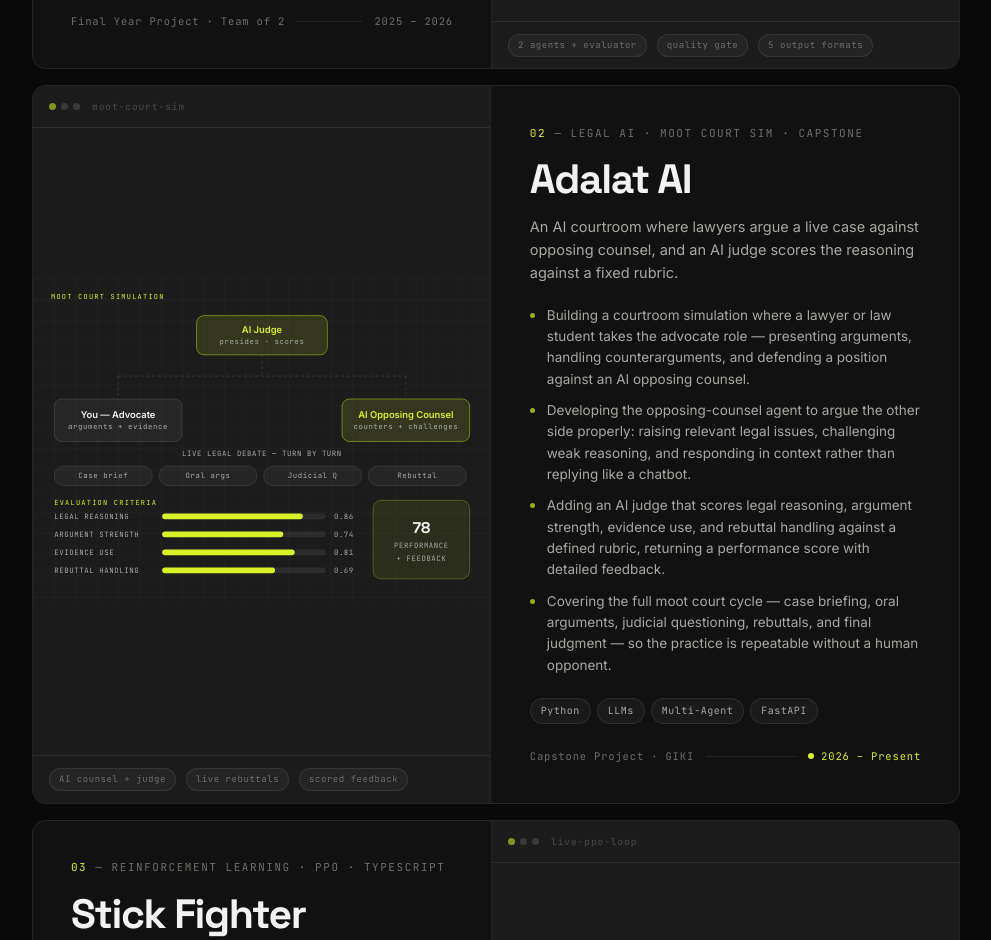
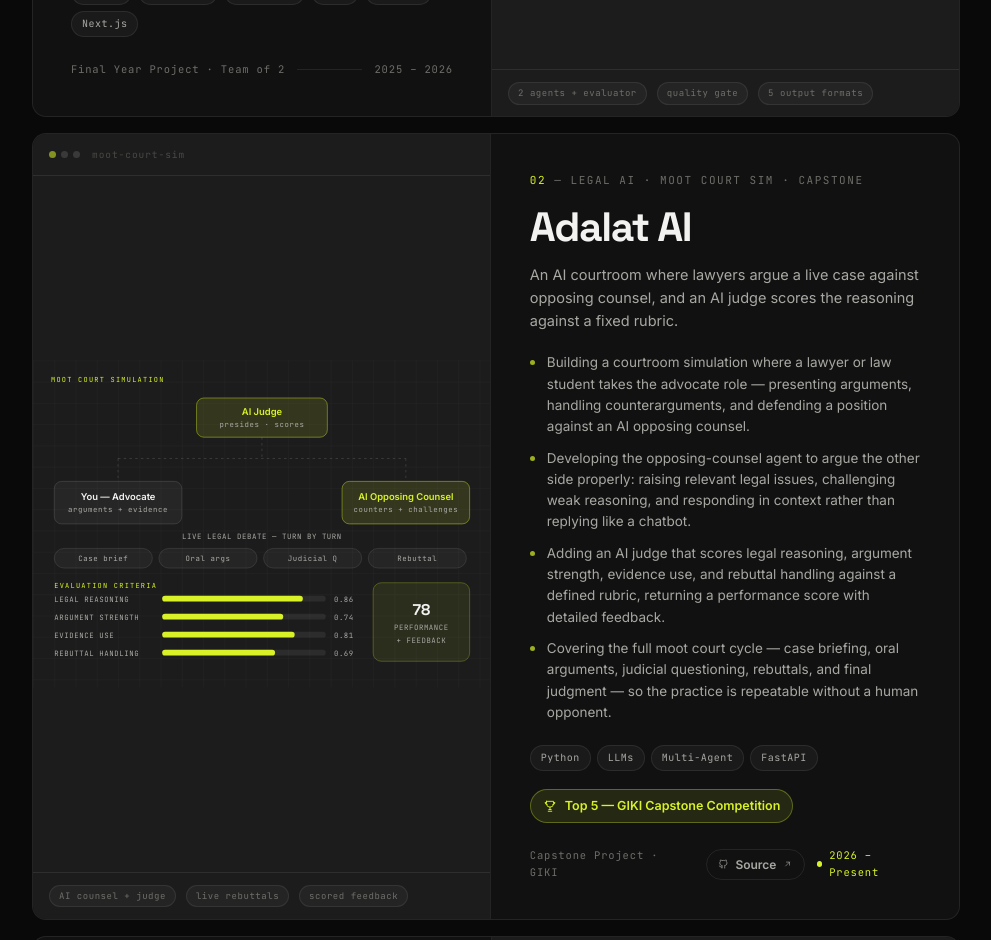
Before and after one commit to farhan-hash404/Final_PortFolio, a React (Vite) app: page / in a window 1280 px wide. Shown: the part 1860-2800 px from the top of the page, without its empty margins (276-1267 px from the left). Built offline with nearby package versions, Linux system fonts and the light colour scheme.

Commit message:
CV Updation_1

```diff
--- a/src/components/ProjectVisual.jsx
+++ b/src/components/ProjectVisual.jsx
@@ -222,6 +222,103 @@ function FactoryVisual() {
       {/* The query itself, travelling the pipeline end to end. Drawn last
           so it rides over the nodes it passes through. */}
       <Packet track="M88 80 V 266 H 160 V 134 H 270 V 327 H 370 V 91" />
+    </Frame>
+  )
+}
+
+/* ------------------------------------------------------------------ */
+/* 03 — Dev Signal: mine forums → 2-pass Gemini → scored ideas + PRDs   */
+/* ------------------------------------------------------------------ */
+function SignalVisual() {
+  const outputs = ['Pain points', 'Product ideas', 'PRD docs', 'Trends']
+  const scores = [
+    { l: 'SEVERITY', v: 0.82 },
+    { l: 'FREQUENCY', v: 0.66 },
+    { l: 'MARKET OPPORTUNITY', v: 0.74 },
+    { l: 'SENTIMENT', v: 0.58 },
+  ]
+
+  return (
+    <Frame
+      w={560}
+      h={400}
+      label="Dev Signal pipeline: async scrapers over developer forums feeding a two-pass Gemini synthesis that produces scored pain points, product ideas and PRDs"
+      caption="discovery-pipeline"
+      foot={['async scrapers', '2-pass Gemini', 'PRD per idea']}
+    >
+      <text x="22" y="26" className="pv__cap">
+        MINE → SYNTHESISE → SPEC
+      </text>
+
+      {/* rails */}
+      <Wire d="M154 67 H 176 V 100 H 196" />
+      <Wire d="M154 125 H 176 V 100" />
+      <Wire d="M272 124 V 146" />
+      <Wire d="M272 194 V 216" />
+      <Wire d="M348 237 H 372 V 91" />
+
+      {/* sources */}
+      <Node x="22" y="46" w="132" h="42" title="Reddit" sub="r/webdev · r/SaaS" />
+      <Node x="22" y="104" w="132" h="42" title="Stack Overflow" sub="API search" />
+
+      {/* two-pass synthesis */}
+      <Node x="196" y="76" w="152" h="48" title="Gemini Pass 1" sub="extract pain points" hot />
+      <Node x="196" y="146" w="152" h="48" title="Gemini Pass 2" sub="ideas + PRD" hot />
+      <Node x="196" y="216" w="152" h="42" title="Postgres" sub="persisted" />
+
+      {/* surfaced outputs */}
+      <text x="392" y="60" className="pv__cap">
+        SURFACED AS
+      </text>
+      {outputs.map((o, i) => {
+        const y = 76 + i * 38
+        return (
+          <g key={o}>
+            <Flow d={`M372 ${y + 15} H 392`} delay={i * 0.12} />
+            <Chip x={392} y={y} w={146} h={30} label={o} hot={i === 0} />
+          </g>
+        )
+      })}
+
+      {/* scoring */}
+      <text x="22" y="252" className="pv__cap">
+        EVERY PAIN POINT SCORED
+      </text>
+      {scores.map((s, i) => (
+        <g key={s.l} transform={`translate(22 ${264 + i * 22})`}>
+          <text x="0" y="9" className="pv__s">
+            {s.l}
+          </text>
+          <rect x="152" y="2" width="180" height="7" rx="3.5" fill="rgba(255,255,255,.07)" />
+          <rect
+            x="152"
+            y="2"
+            height="7"
+            rx="3.5"
+            fill="#d9f227"
+            className="pv__bar"
+            style={{ '--w': `${180 * s.v}px`, animationDelay: `${i * 0.16}s` }}
+          />
+          <text x="342" y="9" className="pv__s">
+            {s.v.toFixed(2)}
+          </text>
+        </g>
+      ))}
+
+      <text x="392" y="272" className="pv__s">
+        4–6 PAIN POINTS
+      </text>
+      <text x="392" y="290" className="pv__s">
+        3–5 IDEAS PER RUN
+      </text>
+      <text x="392" y="316" className="pv__s">
+        FULL PRD WRITTEN
+      </text>
+      <text x="392" y="334" className="pv__s">
+        FOR EACH IDEA
+      </text>
+
+      <Packet track="M154 67 H 176 V 100 H 272 V 258 H 372 V 91" />
     </Frame>
   )
 }
@@ -608,6 +705,7 @@ function ChurnVisual() {
 const registry = {
   factory: FactoryVisual,
   court: CourtVisual,
+  signal: SignalVisual,
   scan: ScanVisual,
   ppo: PPOVisual,
   churn: ChurnVisual,
--- a/src/data/content.js
+++ b/src/data/content.js
@@ -34,10 +34,10 @@ export const sections = [
 export const hero = {
   badge: {
     icon: 'trophy',
-    text: 'Selected for the',
-    highlight: 'AI / Agentic AI Capstone Program',
-    tail: 'at GIKI',
-    action: { label: 'View', href: '#experience' },
+    text: 'Adalat AI —',
+    highlight: 'Top 5, GIKI Capstone Competition',
+    tail: '· Advanced AI / Agentic Bootcamp',
+    action: { label: 'View', href: '#projects' },
   },
   // The name is the headline now; the tagline sits under it as support.
   tagline: ['I design and deploy', 'multi-agent AI systems', '— from prototype to production.'],
@@ -55,13 +55,13 @@ export const hero = {
   ],
   stats: [
     { value: '1+', label: 'Years hands-on' },
-    { value: '7', label: 'Projects built' },
+    { value: '6', label: 'Projects built' },
   ],
   proof: [
     { icon: 'spark', text: 'Multi-agent systems' },
     { icon: 'medal', text: 'NVIDIA certified' },
-    { icon: 'rocket', text: '7 projects built' },
-    { icon: 'trophy', text: 'GIKI Capstone 2026' },
+    { icon: 'rocket', text: '6 projects built' },
+    { icon: 'trophy', text: 'Top 5 · GIKI Capstone' },
   ],
   focusCard: {
     title: 'Where I go deep',
@@ -128,6 +128,8 @@ export const featuredProjects = [
     stack: ['Python', 'LLMs', 'Multi-Agent', 'FastAPI'],
     visual: 'court',
     live: true,
+    repo: 'https://github.com/farhan-hash404/MootCourtSimulator',
+    award: 'Top 5 — GIKI Capstone Competition',
     short: [
       'Argue a live case against an AI opposing counsel that raises real legal issues and challenges weak reasoning.',
       'An AI judge scores legal reasoning, evidence use and rebuttal handling against a fixed rubric, returning a score with feedback.',
@@ -140,8 +142,32 @@ export const featuredProjects = [
     ],
   },
   {
+    id: 'dev-signal',
+    index: '03',
+    title: 'Dev Signal',
+    kicker: 'LLM PIPELINE · SAAS · MARKET RESEARCH',
+    meta: 'Full-Stack AI Platform',
+    period: '2026',
+    repo: 'https://github.com/farhan-hash404/Dev-Signal-',
+    tagline:
+      'Mines developer forums for real complaints, then turns the recurring ones into scored pain points, product ideas, and full PRDs.',
+    stack: ['Next.js', 'TypeScript', 'FastAPI', 'Gemini', 'PostgreSQL', 'Celery', 'Redis'],
+    visual: 'signal',
+    short: [
+      'Async scrapers pull discussions from developer subreddits and Stack Overflow, then a two-pass Gemini pipeline turns them into scored pain points.',
+      'A second pass generates SaaS product ideas and writes full PRDs — features, metrics, tech stack and competitors.',
+    ],
+    highlights: [
+      'Built an automated discovery pipeline that replaces manual forum trawling: async HTTPX scrapers pull top discussions across targeted subreddits (r/webdev, r/SaaS, r/programming) and the Stack Overflow API.',
+      'Designed a two-pass Gemini pipeline — pass one extracts concrete pain points with severity, sentiment and frequency; pass two turns the validated ones into targeted SaaS product ideas.',
+      'Generated full Product Requirement Documents per idea, covering overview, problem statement, success metrics, tiered features, tech architecture, user stories and competitor analysis.',
+      'Modelled the domain in SQLAlchemy 2.0 with UUID keys across analyses, pain points, ideas, PRDs, trends and competitors, backed by Postgres with Alembic migrations.',
+      'Served it behind FastAPI with Celery and Redis handling long scrape jobs, and a Next.js 16 dashboard with client-side fallbacks so the UI stays up even when the backend is unreachable.',
+    ],
+  },
+  {
     id: 'stick-fighter',
-    index: '03',
+    index: '04',
     title: 'Stick Fighter',
     kicker: 'REINFORCEMENT LEARNING · PPO · TYPESCRIPT',
     meta: 'Personal Project',
@@ -174,35 +200,21 @@ export const featuredProjects = [
 export const sideProjects = [
   {
     id: 'kidney-cnn',
-    index: '04',
+    index: '05',
     title: 'Kidney Disease Classification',
     kicker: 'DEEP LEARNING · COMPUTER VISION',
+    repo: 'https://github.com/farhan-hash404/Kidney-Disease-Classification',
     body: 'A CNN trained to classify kidney disease from medical scan images — the full pipeline from preprocessing and augmentation through to evaluation, tuned to reduce false negatives on clinical-style data.',
     stack: ['Python', 'TensorFlow', 'Keras', 'CNN'],
   },
   {
-    id: 'churn',
-    index: '05',
-    title: 'Customer Churn Prediction',
-    kicker: 'MACHINE LEARNING · PREDICTIVE MODELLING',
-    body: 'A model predicting customer churn from behavioural, transactional, and demographic signals, evaluated on accuracy, precision, recall, and ROC-AUC to enable proactive retention targeting.',
-    stack: ['Python', 'Scikit-learn', 'Pandas', 'FastAPI'],
-  },
-  {
-    id: 'phishing',
+    id: 'wine-quality',
     index: '06',
-    title: 'URL Phishing Detector',
-    kicker: 'CLASSIFICATION',
-    body: 'A classification model that identifies malicious URLs from lexical and structural features, applying feature engineering to separate phishing from legitimate links.',
-    stack: ['Python', 'Scikit-learn', 'Feature Engineering'],
-  },
-  {
-    id: 'house-price',
-    index: '07',
-    title: 'House Price Prediction',
-    kicker: 'REGRESSION',
-    body: 'A regression model for property price estimation with outlier handling, feature scaling, and RMSE / R²-based evaluation.',
-    stack: ['Python', 'Pandas', 'Scikit-learn'],
+    title: 'Wine Quality Analysis',
+    kicker: 'MACHINE LEARNING · DATA ANALYSIS',
+    repo: 'https://github.com/farhan-hash404/Wine-Quality-Analysis',
+    body: 'Exploratory analysis and predictive modelling over physicochemical wine measurements — feature correlation, distribution analysis, and classification of quality scores with comparative model evaluation.',
+    stack: ['Python', 'Pandas', 'Scikit-learn', 'Matplotlib'],
   },
 ]
 
--- a/src/sections/Projects.css
+++ b/src/sections/Projects.css
@@ -205,6 +205,51 @@
   color: var(--accent);
 }
 
+.show__award {
+  display: inline-flex;
+  align-items: center;
+  gap: 8px;
+  align-self: flex-start;
+  margin-top: 18px;
+  padding: 6px 12px;
+  background: var(--accent-soft);
+  border: 1px solid var(--line-accent);
+  border-radius: 999px;
+  font-size: 12.5px;
+  font-weight: 600;
+  color: var(--accent);
+}
+
+.show__repo {
+  display: inline-flex;
+  align-items: center;
+  gap: 7px;
+  padding: 5px 11px;
+  border: 1px solid var(--line);
+  border-radius: 999px;
+  font-family: var(--font-body);
+  font-size: 12px;
+  font-weight: 600;
+  letter-spacing: 0;
+  text-transform: none;
+  color: var(--ink-2);
+  transition:
+    border-color 0.3s var(--ease),
+    background 0.3s var(--ease),
+    color 0.3s var(--ease);
+}
+.show__repo:hover {
+  border-color: var(--line-accent);
+  background: var(--accent-soft);
+  color: var(--accent);
+}
+.show__repo svg:last-child {
+  transition: transform 0.3s var(--ease);
+}
+.show__repo:hover svg:last-child {
+  transform: translate(2px, -2px);
+}
+
 .show__meta {
   display: flex;
   align-items: center;
@@ -353,6 +398,35 @@
   gap: 6px;
   margin-top: 18px;
 }
+
+.extra__repo {
+  display: inline-flex;
+  align-items: center;
+  gap: 7px;
+  align-self: flex-start;
+  margin-top: 18px;
+  padding: 7px 13px;
+  border: 1px solid var(--line);
+  border-radius: 999px;
+  font-size: 12.5px;
+  font-weight: 600;
+  color: var(--ink-2);
+  transition:
+    border-color 0.3s var(--ease),
+    background 0.3s var(--ease),
+    color 0.3s var(--ease);
+}
+.extra__repo:hover {
+  border-color: var(--line-accent);
+  background: var(--accent-soft);
+  color: var(--accent);
+}
+.extra__repo svg:last-child {
+  transition: transform 0.3s var(--ease);
+}
+.extra__repo:hover svg:last-child {
+  transform: translate(2px, -2px);
+}
 .extra__stack span {
   padding: 3px 9px;
   border: 1px solid var(--line);
--- a/src/sections/Projects.jsx
+++ b/src/sections/Projects.jsx
@@ -132,9 +132,29 @@ function FeaturedCard({ p, flip }) {
           </div>
         )}
 
+        {p.award && (
+          <p className="show__award">
+            <Icon name="trophy" size={14} />
+            {p.award}
+          </p>
+        )}
+
         <div className="show__meta">
           <span>{p.meta}</span>
           <i />
+          {p.repo && (
+            <a
+              className="show__repo"
+              href={p.repo}
+              target="_blank"
+              rel="noopener noreferrer"
+              data-cursor="link"
+            >
+              <Icon name="github" size={14} />
+              Source
+              <Icon name="arrowUpRight" size={12} />
+            </a>
+          )}
           <span className={p.live ? 'show__live' : ''}>
             {p.live && <b />}
             {p.period}
@@ -166,6 +186,20 @@ function ExtraCard({ p, delay }) {
           <span key={s}>{s}</span>
         ))}
       </div>
+
+      {p.repo && (
+        <a
+          className="extra__repo"
+          href={p.repo}
+          target="_blank"
+          rel="noopener noreferrer"
+          data-cursor="link"
+        >
+          <Icon name="github" size={14} />
+          View source
+          <Icon name="arrowUpRight" size={12} />
+        </a>
+      )}
     </article>
   )
 }
```
Also changed, not shown: 1 other file (tests, documents, lock files or other folders).
